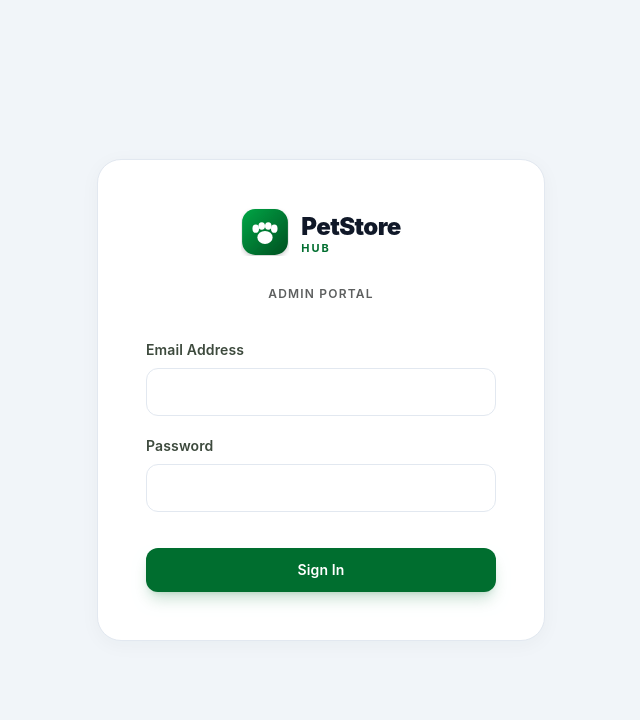
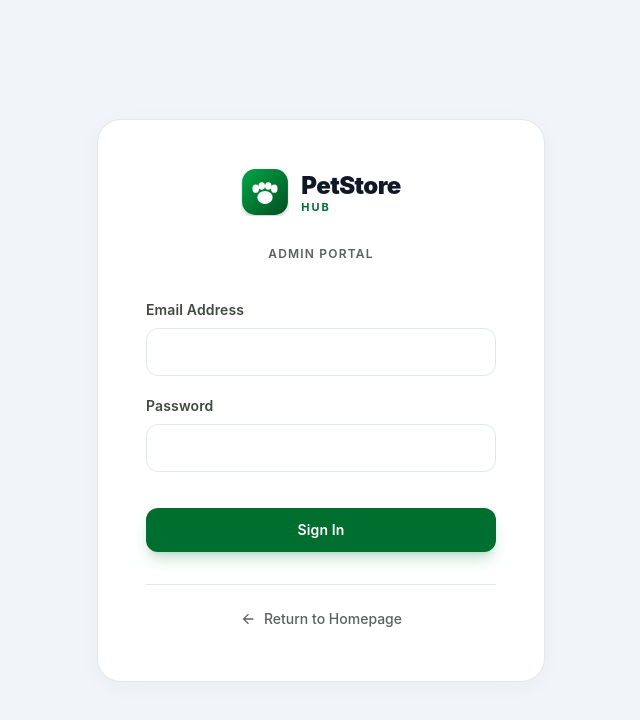
Before and after one commit to stephen07068/pethub, a React (Vite) app in the folder frontend/: page /admin/login in a window 1280 px wide. Shown: the top 720 px of the page, without its empty margins (319-959 px from the left). Built offline with nearby package versions, Linux system fonts and the light colour scheme; no server answers.

Commit message:
Fix: add Return to Homepage button on admin login page

```diff
--- a/frontend/src/pages/admin/Login.jsx
+++ b/frontend/src/pages/admin/Login.jsx
@@ -1,8 +1,9 @@
 import React, { useState, useEffect } from 'react';
-import { useNavigate } from 'react-router-dom';
+import { useNavigate, Link } from 'react-router-dom';
 import { adminApi } from '../../services/api';
 import Input from '../../components/common/Input';
 import Button from '../../components/common/Button';
+import { MdArrowBack } from 'react-icons/md';
 
 export default function AdminLogin() {
   const [email, setEmail] = useState('');
@@ -99,6 +100,13 @@ export default function AdminLogin() {
             </Button>
           </div>
         </form>
+
+        {/* Return to Home link */}
+        <div className="mt-8 pt-6 border-t border-border-light text-center">
+          <Link to="/" className="inline-flex items-center gap-2 text-secondary hover:text-primary transition-colors text-sm font-medium">
+            <MdArrowBack size={16} /> Return to Homepage
+          </Link>
+        </div>
       </div>
     </div>
   );
```
